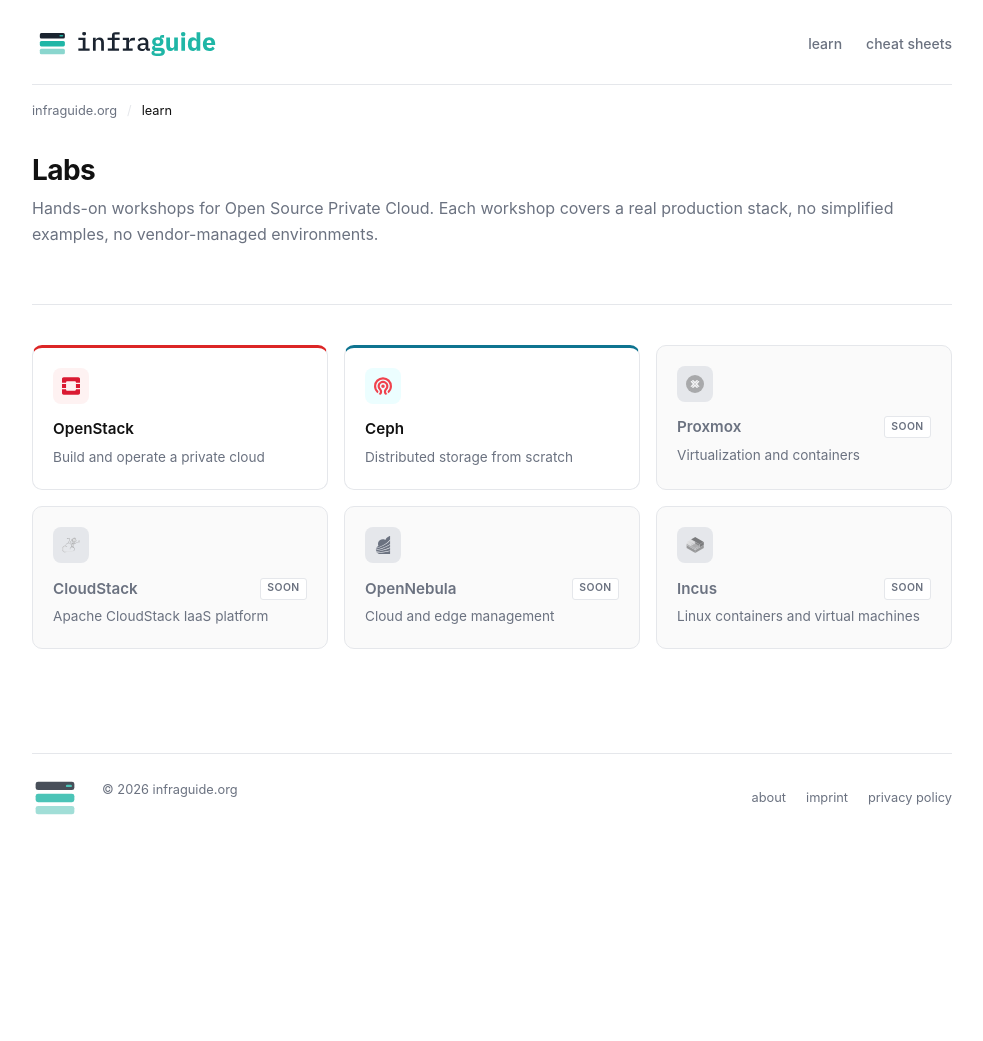
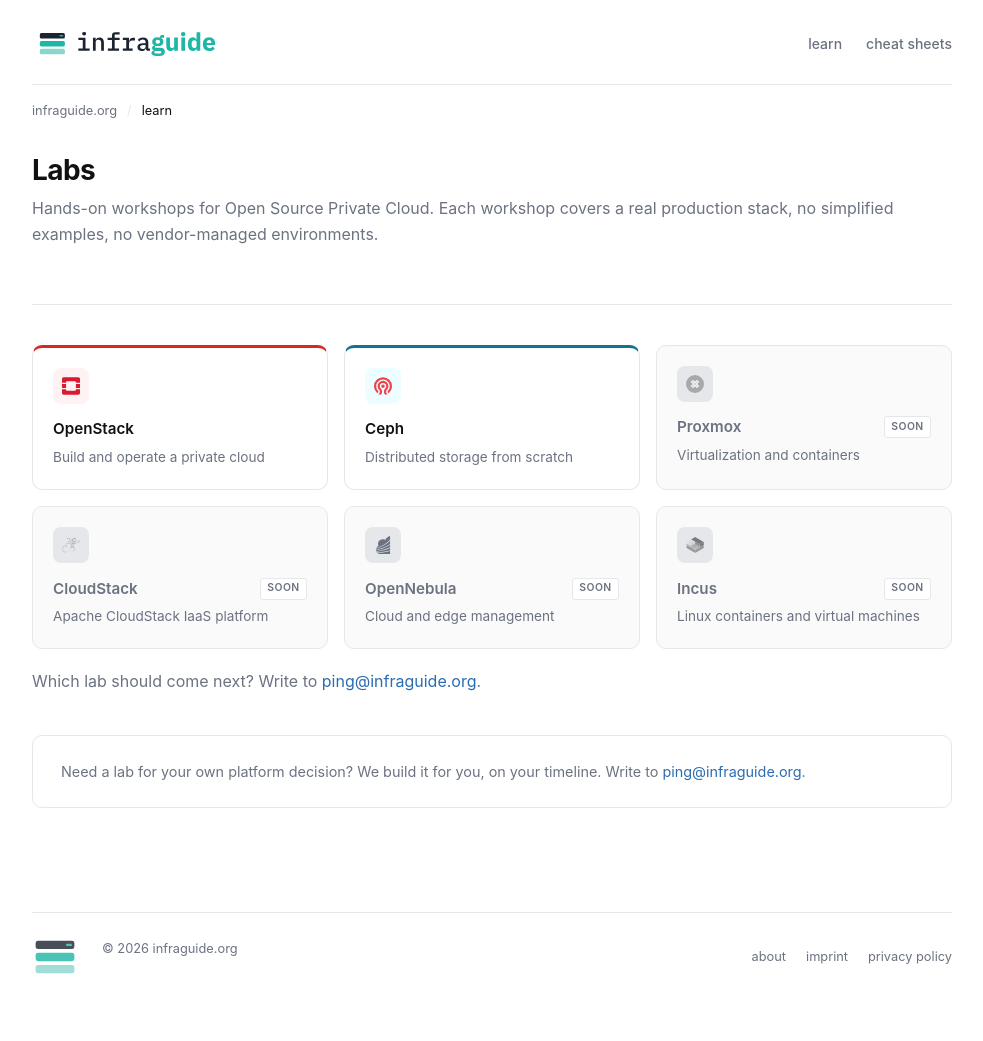
Before and after one commit to codecap/infraguide, a Jekyll site: the page built from learn/index.md, in a window 1280 px wide. Shown: the whole page, without its empty margins (148-1131 px from the left). Built offline with Jekyll 4.4.1, drawn with Linux system fonts in a browser that asks for light colours; comment, search, counter and statistics services are not loaded; before the commit the page ends 900 px from its top, so only the background shows below that.

Commit message:
Add lab wish line and request box to /learn/
Co-Authored-By: Claude Sonnet 5 <noreply@anthropic.com>

```diff
--- a/assets/style.css
+++ b/assets/style.css
@@ -576,6 +576,25 @@ a.card:hover {
   margin-left: auto;
 }
 
+.lab-wish {
+  margin-top: 1.25rem;
+}
+
+.lab-request-box {
+  margin-top: 2.5rem;
+  padding: 1.5rem 1.75rem;
+  border: 1px solid var(--color-border);
+  border-radius: var(--radius);
+  max-width: 100%;
+  overflow-wrap: break-word;
+}
+
+.lab-request-box p {
+  font-size: 0.9rem;
+  color: var(--color-muted);
+  margin-bottom: 0;
+}
+
 /* Topic accent (OpenStack / Ceph / etc.) */
 
 .card--topic {
--- a/learn/index.md
+++ b/learn/index.md
@@ -48,4 +48,15 @@ breadcrumbs:
       <p class="card-desc">Linux containers and virtual machines</p>
     </div>
   </div>
+  <p class="lab-wish">
+    Which lab should come next? Write to
+    <a href="mailto:ping@infraguide.org?subject=Lab%20wish">ping@infraguide.org</a>.
+  </p>
+  <div class="lab-request-box">
+    <p>
+      Need a lab for your own platform decision? We build it for you, on
+      your timeline. Write to
+      <a href="mailto:ping@infraguide.org?subject=Lab%20project">ping@infraguide.org</a>.
+    </p>
+  </div>
 </div>
```
